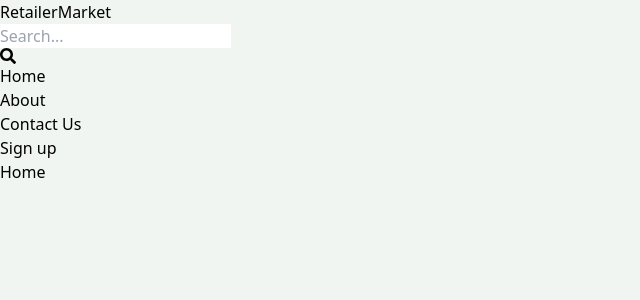
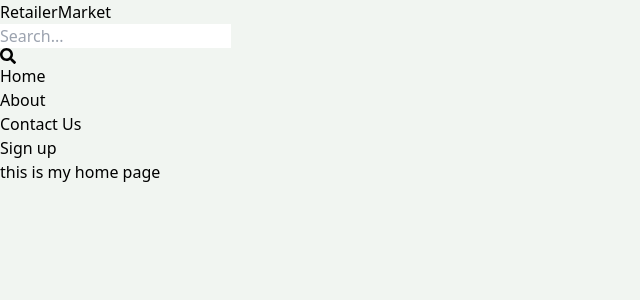
Before and after one commit to Droxinia/RetailerMarket, a React (Vite) app in the folder client/: page / in a window 1280 px wide. Shown: the top 300 px of the page, without its empty margins (0-640 px from the left). Built offline with nearby package versions, Linux system fonts and the light colour scheme; no server answers.

Commit message:
complete delete user listing

```diff
--- a/client/src/pages/Home.jsx
+++ b/client/src/pages/Home.jsx
@@ -2,6 +2,6 @@ import React from 'react'
 
 export default function Home() {
   return (
-    <div>Home</div>
+    <div>this is my home page</div>
   )
 }
```
